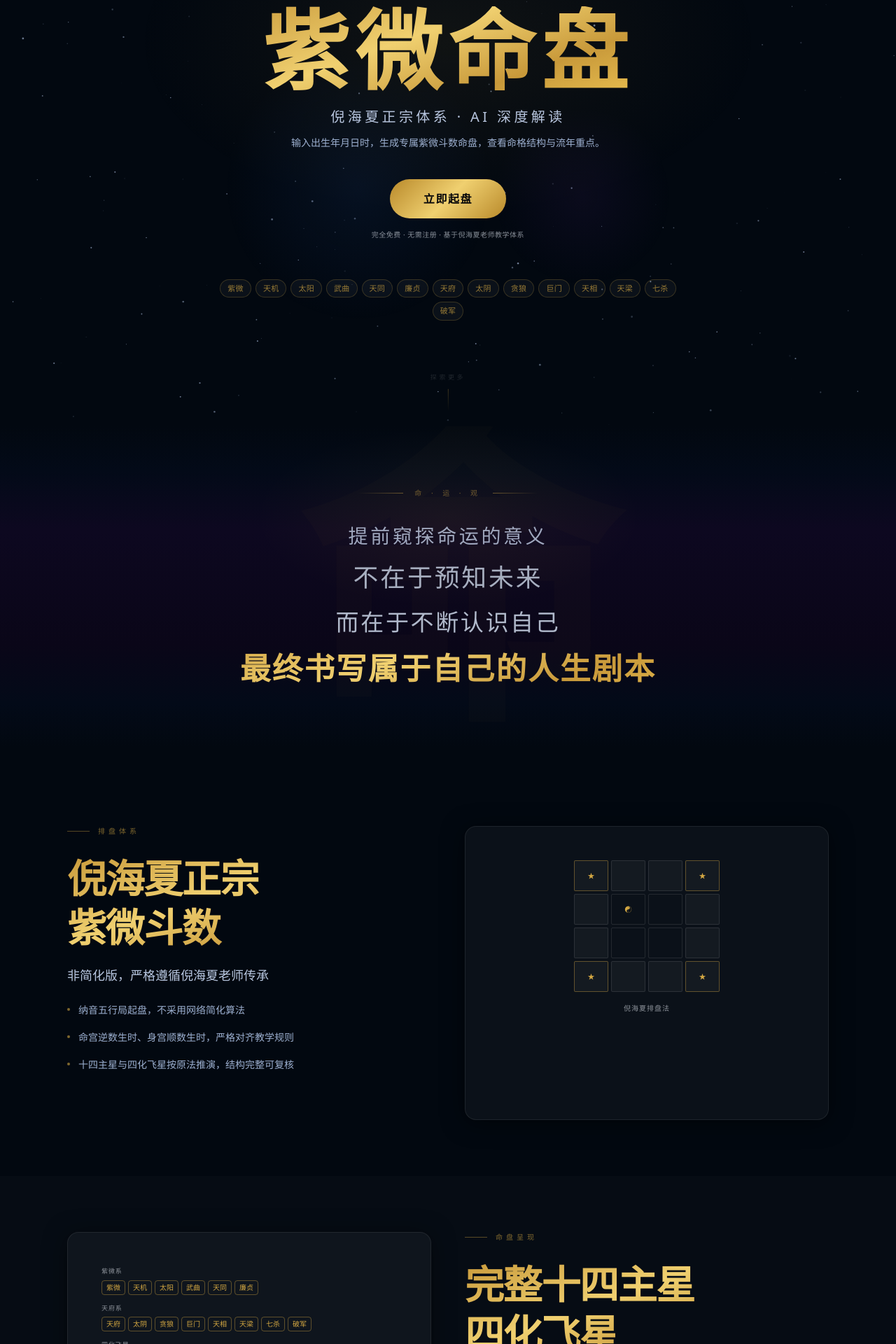
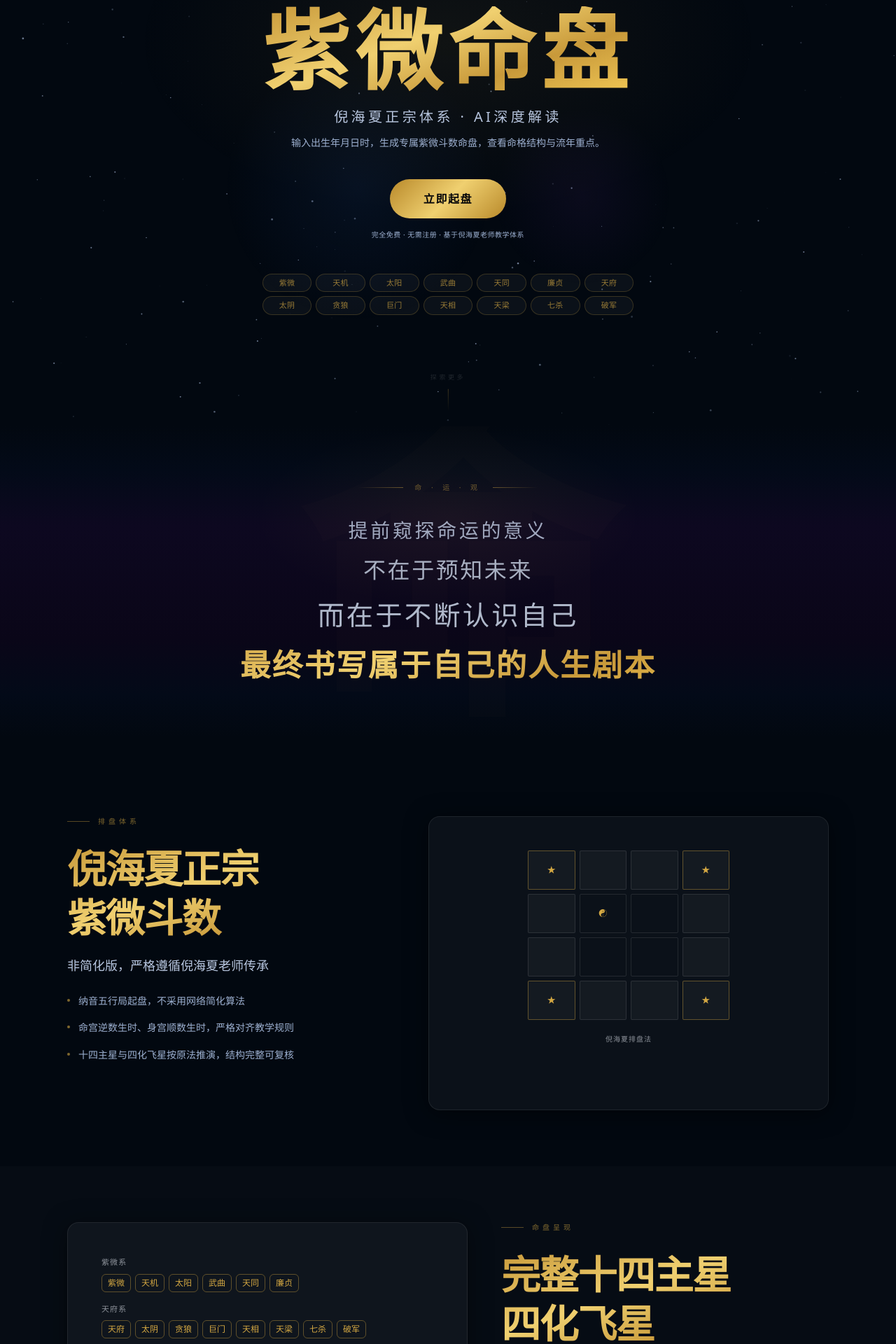
Before and after one commit to Renhuai123/ziwei-mingpan, a Next.js app: page / in a window 1280 px wide. Shown: the part 191-2111 px from the top of the page at 70% size. Built offline with nearby package versions, Linux system fonts and the light colour scheme.

Commit message:
polish(home): refine six key sections layout hierarchy and density

```diff
--- a/app/page.tsx
+++ b/app/page.tsx
@@ -267,8 +267,8 @@ export default function HomePage() {
       </nav>
 
       {/* ══ HERO ══════════════════════════════════════════ */}
-      <section ref={heroRef} className="relative min-h-screen flex flex-col items-center justify-center px-6 z-10 pb-20">
-        <motion.div style={{ y: heroY, opacity: heroOpacity }} className="text-center max-w-4xl mx-auto mt-20">
+      <section ref={heroRef} className="relative min-h-screen flex flex-col items-center justify-center px-6 z-10 pb-16">
+        <motion.div style={{ y: heroY, opacity: heroOpacity }} className="text-center max-w-4xl mx-auto mt-14">
           {/* 标签行 */}
           <motion.div initial={{ opacity: 0, y: 16 }} animate={{ opacity: 1, y: 0 }}
             transition={{ duration: 0.6, delay: 0.1 }}
@@ -296,7 +296,7 @@ export default function HomePage() {
             transition={{ duration: 0.7, delay: 0.45 }}
             className="text-lg md:text-xl tracking-[0.22em] mb-3 transition-colors duration-300"
             style={{ color: c.textSecond }}>
-            倪海夏正宗体系 · AI 深度解读
+            倪海夏正宗体系 · AI深度解读
           </motion.p>
           <motion.p initial={{ opacity: 0 }} animate={{ opacity: 1 }}
             transition={{ duration: 0.7, delay: 0.62 }}
@@ -318,7 +318,7 @@ export default function HomePage() {
               立即起盘
             </motion.button>
             <p className="text-[10px] tracking-wider transition-colors duration-300"
-              style={{ color: c.textFaint }}>
+              style={{ color: c.textMuted }}>
               完全免费 · 无需注册 · 基于倪海夏老师教学体系
             </p>
           </motion.div>
@@ -326,13 +326,13 @@ export default function HomePage() {
           {/* 十四主星（保留识别感，降低密度） */}
           <motion.div initial={{ opacity: 0 }} animate={{ opacity: 1 }}
             transition={{ delay: 1.05, duration: 0.8 }}
-            className="mt-14 flex flex-wrap justify-center gap-1.5 max-w-2xl mx-auto">
+            className="mt-12 grid grid-cols-7 gap-1.5 max-w-[540px] mx-auto">
             {STARS.map((star, i) => (
               <motion.div key={star.name}
                 initial={{ opacity: 0, scale: 0.9 }}
                 animate={{ opacity: 1, scale: 1 }}
                 transition={{ delay: 1.05 + i * 0.03, duration: 0.35 }}
-                className="group flex items-center gap-1 px-2.5 py-1 rounded-full cursor-default transition-all duration-200"
+                className="group flex items-center justify-center px-2 py-1 rounded-full cursor-default transition-all duration-200"
                 style={{
                   background: c.starBg,
                   border: `1px solid ${c.starBorder}`,
@@ -359,7 +359,7 @@ export default function HomePage() {
       </section>
 
       {/* ══ 哲学引言（保守优化版）══════════════════════════════ */}
-      <section className="relative z-10 overflow-hidden" style={{ padding: '88px 24px 84px' }}>
+      <section className="relative z-10 overflow-hidden" style={{ padding: '80px 24px 76px' }}>
         <div className="absolute inset-0 transition-all duration-500"
           style={{
             background: theme === 'dark'
@@ -371,7 +371,7 @@ export default function HomePage() {
           <span className="font-bold"
             style={{
               fontSize: 'clamp(220px, 38vw, 460px)',
-              color: 'rgba(212,168,67,0.018)',
+              color: 'rgba(212,168,67,0.012)',
               lineHeight: 1,
               fontFamily: 'var(--font-serif, serif)',
               letterSpacing: '-0.05em',
@@ -415,7 +415,7 @@ export default function HomePage() {
                 transition={{ duration: 0.7, delay: 0.25 }}
                 className="tracking-wider"
                 style={{
-                  fontSize: 'clamp(22px, 2.8vw, 36px)',
+                  fontSize: 'clamp(21px, 2.6vw, 32px)',
                   color: 'rgba(220,232,250,0.74)',
                   fontWeight: 400,
                   letterSpacing: '0.08em',
@@ -428,7 +428,7 @@ export default function HomePage() {
                 transition={{ duration: 0.72, delay: 0.34 }}
                 className="tracking-wider"
                 style={{
-                  fontSize: 'clamp(20px, 2.6vw, 33px)',
+                  fontSize: 'clamp(24px, 3vw, 40px)',
                   color: 'rgba(218,230,248,0.8)',
                   fontWeight: 400,
                   letterSpacing: '0.08em',
@@ -458,7 +458,10 @@ export default function HomePage() {
           <div key={i} className={`${i < 2 ? 'min-h-0' : 'min-h-screen'} flex items-center px-6 md:px-12 lg:px-24 ${i < 2 ? 'py-16 md:py-20' : 'py-24'}`}
             style={{ background: i % 2 === 1 ? c.altSection : 'transparent' }}>
             <div className="max-w-6xl mx-auto w-full">
-              <div className={`grid grid-cols-1 lg:grid-cols-2 ${i < 2 ? 'gap-10 lg:gap-12' : 'gap-12 lg:gap-20'} items-start ${i % 2 === 1 ? 'lg:grid-flow-dense' : ''}`}>
+              <div
+                className={`grid grid-cols-1 lg:grid-cols-2 ${i < 2 ? 'gap-10 lg:gap-12' : 'gap-12 lg:gap-20'} items-start ${i % 2 === 1 ? 'lg:grid-flow-dense' : ''}`}
+                style={i < 2 ? { gridTemplateColumns: i === 0 ? '0.9fr 1.1fr' : '1.1fr 0.9fr' } : undefined}
+              >
 
                 {/* 文字区 */}
                 <div className={i % 2 === 1 ? 'lg:col-start-2' : ''}>
@@ -535,7 +538,7 @@ export default function HomePage() {
       </section>
 
       {/* ══ 天·地·人 三分理论 ════════════════════════════ */}
-      <section className="relative z-10 py-32 px-6 md:px-12 lg:px-24"
+      <section className="relative z-10 py-28 px-6 md:px-12 lg:px-24"
         style={{ background: c.altSection }}>
         <div className="max-w-5xl mx-auto">
           <FadeIn>
@@ -549,15 +552,15 @@ export default function HomePage() {
               <h2 className={`grad-text text-4xl md:text-5xl font-bold mb-5 tracking-tight ${theme === 'dark' ? 'grad-text-dark' : 'grad-text-light'}`}>
                 天 · 地 · 人
               </h2>
-              <p className="max-w-xl mx-auto text-sm leading-relaxed transition-colors duration-300"
+              <p className="max-w-2xl mx-auto text-sm leading-relaxed transition-colors duration-300"
                 style={{ color: c.textSecond }}>
-                倪海夏老师的核心命运观：命运从来不是人生的全部。
+                倪海夏老师的核心命运观：命运从来不是人生的全部。<br />
                 他将影响人生的力量分为三个同等重要的维度。
               </p>
             </div>
           </FadeIn>
 
-          <div className="grid grid-cols-1 md:grid-cols-3 gap-6">
+          <div className="grid grid-cols-1 md:grid-cols-3 gap-5">
             {[
               {
                 glyph: '天',
@@ -583,9 +586,9 @@ export default function HomePage() {
                 glyph: '人',
                 label: '人心意念',
                 pct: '⅓',
-                color: theme === 'dark' ? '#4ade80' : '#16a34a',
-                borderColor: theme === 'dark' ? 'rgba(74,222,128,0.3)' : 'rgba(22,163,74,0.3)',
-                bgColor: theme === 'dark' ? 'rgba(74,222,128,0.04)' : 'rgba(255,255,255,0.9)',
+                color: theme === 'dark' ? '#64d88b' : '#1a8f4a',
+                borderColor: theme === 'dark' ? 'rgba(100,216,139,0.26)' : 'rgba(26,143,74,0.24)',
+                bgColor: theme === 'dark' ? 'rgba(100,216,139,0.035)' : 'rgba(255,255,255,0.9)',
                 desc: '个人的意志、心态、选择与行动，才是改变命运最主动的力量。倪师强调：了解命盘是为了更好地做人，而不是坐等命运安排。精进自己，是最强的破局之道。',
                 sub: '意志 · 选择 · 行动',
               },
@@ -663,8 +666,8 @@ export default function HomePage() {
               </h2>
               <p className="max-w-xl mx-auto leading-relaxed text-sm transition-colors duration-300"
                 style={{ color: c.textSecond }}>
-                当代最重要的紫微斗数传承者之一，以系统化、实用化的教学方式，
-                将数百年的命理智慧带入现代。
+                当代最重要的紫微斗数传承者之一<br />
+                以系统化、实用化的教学方式，将数百年的命理智慧带入现代。
               </p>
             </div>
           </FadeIn>
@@ -679,18 +682,22 @@ export default function HomePage() {
               }}>
 
               {/* 三栏数据 */}
-              <div className="grid grid-cols-3 gap-8 mb-8">
+              <div className="grid grid-cols-1 md:grid-cols-3 gap-4 md:gap-6 mb-8">
                 {[
                   { label: '生于', value: '1953年', sub: '台湾新竹' },
                   { label: '离世', value: '2012年', sub: '享年59岁' },
                   { label: '传承', value: '紫微斗数', sub: '奇门遁甲 · 六壬' },
                 ].map(item => (
-                  <div key={item.label} className="text-center">
-                    <div className="text-[10px] tracking-widest mb-1 transition-colors duration-300"
+                  <div key={item.label} className="text-center rounded-xl px-4 py-3"
+                    style={{
+                      border: `1px solid ${c.niDivider}`,
+                      background: theme === 'dark' ? 'rgba(255,255,255,0.02)' : 'rgba(255,255,255,0.55)',
+                    }}>
+                    <div className="text-[10px] tracking-[0.3em] mb-1 transition-colors duration-300"
                       style={{ color: c.textFaint }}>{item.label}</div>
-                    <div className="text-xl font-bold mb-0.5 transition-colors duration-300"
+                    <div className="text-2xl font-semibold mb-0.5 transition-colors duration-300"
                       style={{ color: c.goldSolid }}>{item.value}</div>
-                    <div className="text-xs transition-colors duration-300"
+                    <div className="text-[11px] transition-colors duration-300"
                       style={{ color: c.textMuted }}>{item.sub}</div>
                   </div>
                 ))}
@@ -700,23 +707,15 @@ export default function HomePage() {
                 style={{ background: c.niDivider }} />
 
               {/* 传记文字 */}
-              <div className="space-y-4 text-sm leading-relaxed max-w-3xl mx-auto text-left transition-colors duration-300"
+              <div className="space-y-3 text-sm leading-relaxed max-w-3xl mx-auto text-left transition-colors duration-300"
                 style={{ color: c.textSecond }}>
                 <p>
-                  倪海夏老师自幼接触命理，精研紫微斗数、奇门遁甲、六壬等传统术数数十年。
-                  他最大的贡献在于将极为复杂的紫微斗数系统化、条理化——他设计了一套严谨的学习路径，
-                  从「十四主星」到「四化飞星」再到「大限流年」，层层递进，
-                  有别于市面上碎片化的「口诀记忆法」。
+                  倪海夏老师长期精研紫微斗数、奇门遁甲、六壬等传统术数，
+                  以系统化路径重建了现代人可学习、可实践的解盘框架。
                 </p>
                 <p>
-                  倪师的课堂以「理解」而非「背诵」为核心。他反复强调：
-                  每颗星都有其五行属性与根本性格，理解了这颗星的本质，
-                  才能在任何宫位中推导出正确的判断，而不是死记硬背「此星在此宫代表什么」。
-                  这种教学方式培养了无数真正能独立解盘的命理师。
-                </p>
-                <p>
-                  他留下的数百小时教学录音与课堂笔记，至今仍是学习正宗紫微斗数最权威的资料，
-                  被全球华人命理界奉为当代传承的重要典籍。
+                  其教学核心是「理解」而非「背诵」：从星曜本质、宫位关系到四化推演，
+                  强调逻辑一致与判断可复核，这也是其传承影响深远的关键。
                 </p>
               </div>
             </div>
@@ -843,8 +842,8 @@ const STAR_BRIEF: Record<string, { attr: string; brief: string }> = {
 function FeatureVisual({ index, colors: c }: { index: number; colors: ReturnType<typeof useColors> }) {
   if (index === 0) {
     return (
-      <div className="flex flex-col items-center justify-center h-full gap-4">
-        <div className="grid grid-cols-4 gap-1 w-52">
+      <div className="flex flex-col items-center justify-center h-full gap-5">
+        <div className="grid grid-cols-4 gap-1.5 w-72 mx-auto">
           {Array.from({ length: 16 }).map((_, i) => {
             const isCenter = [5, 6, 9, 10].includes(i);
             const isActive = [0, 3, 12, 15].includes(i);
@@ -852,7 +851,7 @@ function FeatureVisual({ index, colors: c }: { index: number; colors: ReturnType
               <motion.div key={i}
                 initial={{ opacity: 0 }} whileInView={{ opacity: 1 }}
                 transition={{ delay: i * 0.03 }}
-                className="h-11 rounded-sm flex items-center justify-center text-[10px] transition-all duration-300"
+                className="h-14 rounded-sm flex items-center justify-center text-xs transition-all duration-300"
                 style={{
                   border: `1px solid ${isActive ? c.goldLine : c.cardBorder}`,
                   background: isCenter ? 'transparent' : isActive ? c.starBg : c.featureBg,
@@ -874,15 +873,15 @@ function FeatureVisual({ index, colors: c }: { index: number; colors: ReturnType
     const [sel, setSel] = useState<string | null>(null);
     const selInfo = sel ? (STAR_BRIEF[sel] ?? SIHUA_BRIEF[sel] ?? null) : null;
     return (
-      <div className="flex flex-col gap-3 h-full justify-center">
+      <div className="flex flex-col gap-4 h-full justify-center">
         {[
           { group: '紫微系', stars: ['紫微', '天机', '太阳', '武曲', '天同', '廉贞'] },
           { group: '天府系', stars: ['天府', '太阴', '贪狼', '巨门', '天相', '天梁', '七杀', '破军'] },
         ].map(group => (
           <div key={group.group}>
-            <div className="text-[9px] tracking-widest mb-1.5 transition-colors duration-300"
+            <div className="text-[11px] tracking-widest mb-2 transition-colors duration-300"
               style={{ color: c.textFaint }}>{group.group}</div>
-            <div className="flex flex-wrap gap-1">
+            <div className="flex flex-wrap gap-1.5">
               {group.stars.map(s => (
                 <motion.button
                   key={s}
@@ -890,7 +889,7 @@ function FeatureVisual({ index, colors: c }: { index: number; colors: ReturnType
                   whileHover={{ scale: 1.08 }}
                   whileTap={{ scale: 0.95 }}
                   transition={{ duration: 0.1 }}
-                  className="text-[10px] px-1.5 py-0.5 rounded cursor-pointer"
+                  className="text-xs px-2 py-1 rounded-md cursor-pointer"
                   style={{
                     border: `1px solid ${sel === s ? c.goldSolid : c.goldLine}`,
                     color: sel === s ? c.goldSolid : c.goldSolid,
@@ -904,9 +903,9 @@ function FeatureVisual({ index, colors: c }: { index: number; colors: ReturnType
           </div>
         ))}
         <div>
-          <div className="text-[9px] tracking-widest mb-1.5 transition-colors duration-300"
+          <div className="text-[11px] tracking-widest mb-2 transition-colors duration-300"
             style={{ color: c.textFaint }}>四化飞星</div>
-          <div className="flex gap-1.5 flex-wrap">
+          <div className="flex gap-2 flex-wrap">
             {[['化禄', 'rgba(52,211,153,0.7)'], ['化权', 'rgba(96,165,250,0.7)'], ['化科', 'rgba(250,204,21,0.7)'], ['化忌', 'rgba(248,113,113,0.7)']].map(([label, color]) => (
               <motion.button
                 key={label}
@@ -914,7 +913,7 @@ function FeatureVisual({ index, colors: c }: { index: number; colors: ReturnType
                 whileHover={{ scale: 1.08 }}
                 whileTap={{ scale: 0.95 }}
                 transition={{ duration: 0.1 }}
-                className="text-[10px] px-2 py-0.5 rounded cursor-pointer"
+                className="text-xs px-2.5 py-1 rounded-md cursor-pointer"
                 style={{
                   border: `1px solid ${color}`,
                   color,
@@ -935,17 +934,18 @@ function FeatureVisual({ index, colors: c }: { index: number; colors: ReturnType
               animate={{ opacity: 1, y: 0 }}
               exit={{ opacity: 0, y: -8 }}
               transition={{ duration: 0.2 }}
-              className="rounded-xl p-3 mt-1"
+              className="rounded-xl p-4 mt-1.5"
               style={{
                 border: `1px solid ${c.goldLine}`,
                 background: c.featureBg,
+                boxShadow: 'inset 0 1px 0 rgba(255,255,255,0.08)',
               }}
             >
               <div className="flex items-center gap-2 mb-1.5">
-                <span className="text-[12px] font-semibold" style={{ color: c.goldSolid }}>{sel}</span>
-                <span className="text-[9px] px-1.5 py-0.5 rounded-full" style={{ color: c.tagText, border: `1px solid ${c.goldLine}` }}>{selInfo.attr}</span>
+                <span className="text-sm font-semibold" style={{ color: c.goldSolid }}>{sel}</span>
+                <span className="text-[11px] px-2 py-0.5 rounded-full" style={{ color: c.tagText, border: `1px solid ${c.goldLine}` }}>{selInfo.attr}</span>
               </div>
-              <p className="text-[10px] leading-relaxed" style={{ color: c.textSecond }}>{selInfo.brief}</p>
+              <p className="text-xs leading-relaxed" style={{ color: c.textSecond }}>{selInfo.brief}</p>
             </motion.div>
           )}
         </AnimatePresence>
```
